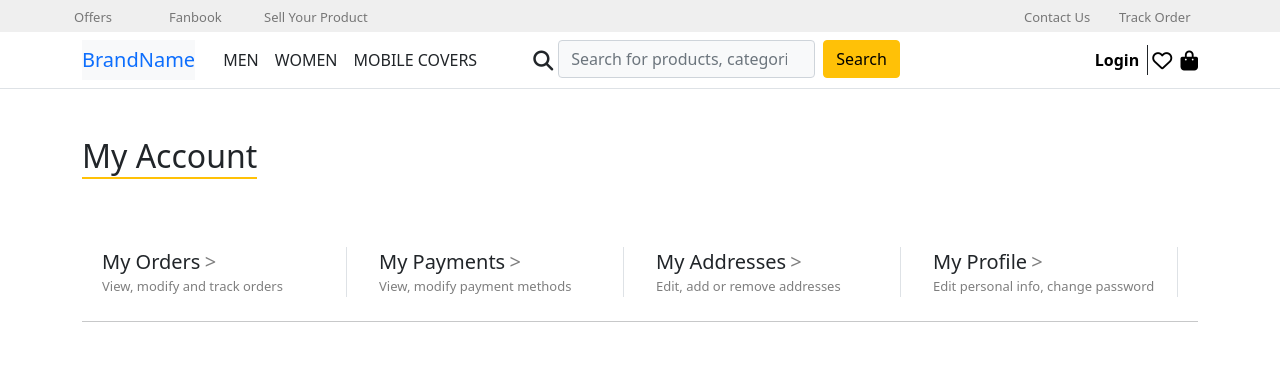
After one commit to pragat-pandya/Django_Ecommerce, a Django app: page /myaccount in a window 1280 px wide. The commit adds this page. Shown: the top 367 px of the page. Run offline with Django 3.2, Linux system fonts and the light colour scheme; some libraries are stand-ins or nearby versions.

Commit message:
Implement MyAccount template along with MyProfile which is internal to MyAcount template.

```diff
--- a/app/templates/app/layout.html
+++ b/app/templates/app/layout.html
@@ -53,6 +53,9 @@
   }
   #Nav {
       background-color: #eeee;
+  }
+  #flex-card-row {
+    height: 11rem;
   }
   .ugly {
       text-decoration: none;
@@ -250,29 +253,29 @@
           <div class="collapse navbar-collapse p-1" id="navbarSupportedContent">
             <ul class="navbar-nav me-auto mb-2 mb-lg-0 mr-auto">
               <li class="nav-item">
-                <a class="nav-link active" aria-current="page" href="#">MEN</a>
+                <a class="nav-link active text-dark" aria-current="page" href="#">MEN</a>
               </li>
               <li class="nav-item">
-                <a class="nav-link" href="#">WOMEN</a>
+                <a class="nav-link text-dark" href="#">WOMEN</a>
               </li>
               <li class="nav-item">
-                <a class="nav-link" href="#">MOBILE COVERS</a>
+                <a class="nav-link text-dark" href="#">MOBILE COVERS</a>
               </li>
               <li class="d-none d-sm-none d-lg-block d-xl-block d-xxl-block nav-item px-lg-3 px-xl-5 px-xxl-5">
                 <form class="d-flex text-center my-auto mr-auto" action="JAVASCRIPT FUNCTION">
-                  <span id="search" class="mt-1">
+                  <span id="search" class="mt-2">
                       <i class="fas fa-lg fa-search"></i>
                   </span>
-                  <input class="form-control me-2" type="search" placeholder="Search for products, categories, etc." aria-label="Search">
-                  <button class="btn btn-outline-warning ml-1" type="submit">Search</button>
+                  <input class="form-control me-2 bg-light" type="search" placeholder="Search for products, categories, etc." aria-label="Search">
+                  <button class="btn btn-warning ml-1" type="submit">Search</button>
                 </form>
               </li>
               <form class="d-lg-none d-flex text-center my-2 mr-auto" action="JAVASCRIPT FUNCTION">
-                <span id="search" class="mt-1">
+                <span id="search" class="mt-2">
                     <i class="fas fa-lg fa-search"></i>
                 </span>
-                <input class="form-control me-2" type="search" placeholder="Search for products, categories, etc." aria-label="Search">
-                <button class="btn btn-outline-warning ml-1" type="submit">Search</button>
+                <input class="form-control me-2 bg-light" type="search" placeholder="Search for products, categories, etc." aria-label="Search">
+                <button class="btn btn-warning ml-1" type="submit">Search</button>
               </form>
               <li class="d-block d-sm-block d-lg-none d-xl-none d-xxl-none nav-item">
                 <div class="container">
@@ -317,7 +320,6 @@
 
 
     <!--FOOTER SAME FOR ALL VIEWS-->
-    <div class="container-fluid">
       <footer class="footer-bar mt-5">
           <div class="container py-5">
               <a href="#" class="h2 navbar-links text-white">BrandName/Logo</a><br><br>
@@ -384,7 +386,6 @@
               </div>
           </div>
       </footer>
-    </div>
 </body>
 
 </html>
--- /dev/null
+++ b/app/templates/app/myaccount.html
@@ -0,0 +1,57 @@
+{% extends 'app/layout.html' %}
+
+{% block title %} My Profile {% endblock %}
+
+{% block body %}
+  <div class="container">
+    <h1 class="mt-2 mt-md-2 mt-sm-2 mt-lg-5 mt-xl-5 mt-xxl-5 fs-2"><span class="border-bottom border-warning border-2">My Account</span></h1>
+    <ul class="row p-3 mt-sm-2 mt-2 mt-lg-5 mt-xl-5 mt-xxl-5 list-group list-group-horizontal">
+      <li class="col-12 col-md-12 col-sm-12 col-lg-3 list-group-item border-0">
+        <div class="border-end">
+          <a class="text-decoration-none text-dark" href="#">
+            <span class="fs-5">My Orders</span>
+            <span class="ugly fs-5">></span>
+            <span class="ugly d-block">View, modify and track orders</span>
+          </a>
+        </div>
+      </li>
+      <li class="col-12 col-md-12 col-sm-12 col-lg-3 list-group-item border-0">
+        <div class="border-end">
+          <a class="text-decoration-none text-dark" href="#">
+            <span class="fs-5">My Payments</span>
+            <span class="ugly fs-5">></span>
+            <span class="ugly d-block">View, modify payment methods</span>
+          </a>
+        </div>
+      </li>
+      <li class="col-12 col-md-12 col-sm-12 col-lg-3 list-group-item border-0">
+        <div class="border-end">
+          <a class="text-decoration-none text-dark" href="#">
+            <span class="fs-5">My Addresses</span>
+            <span class="ugly fs-5">></span>
+            <span class="ugly d-block">Edit, add or remove addresses</span>
+          </a>
+        </div>
+      </li>
+      <li class="col-12 col-md-12 col-sm-12 col-lg-3 list-group-item border-0">
+        <div class="border-end">
+          <a class="text-decoration-none text-dark" href="{% url 'myprofile' %}">
+            <span class="fs-5">My Profile</span>
+            <span class="ugly fs-5">></span>
+            <span class="ugly d-block text-wrap">Edit personal info, change password</span>
+          </a>
+        </div>
+      </li>
+    </ul>
+    <hr class="m-0">
+
+    <div class="row my-5">
+        <div class="col-12 col-sm-12 col-md-12 col-lg-6 col-xl-6 col-xxl-6 bg-light text-center">
+          <img class="img-fluid fanbook-img" src="https://sc02.alicdn.com/kf/Ue2af7df50a7e4c6f9bbe00c3166b1fc0J.jpg" alt="">
+          <a href="{% url 'index' %}">
+            <button type="button" class="mt-3 btn btn-lg btn-outline-primary" name="button">CONTINUE SHOPPING</button>
+          </a>
+        </div>
+    </div>
+  </div>
+{% endblock %}
--- a/app/urls.py
+++ b/app/urls.py
@@ -4,4 +4,6 @@ from . import views
 urlpatterns = [
     path ("", views.index, name="index"),
     path("fanbook", views.fanbook, name="fanbook"),
+    path("myaccount", views.user_account, name="myaccount"),
+    path("myprofile", views.user_profile, name="myprofile"),
 ]
--- a/app/views.py
+++ b/app/views.py
@@ -11,3 +11,11 @@ def index (request):
 # Fanbook View
 def fanbook (request):
     return render (request, "app/fanbook.html")
+
+# My Account View
+def user_account (request):
+    return render(request, "app/myaccount.html")
+
+# My Profile VIEW
+def user_profile (request):
+    return render (request, "app/myprofile.html")
```
Also changed, not shown: app/templates/app/myprofile.html (added, +49 -0 lines).
